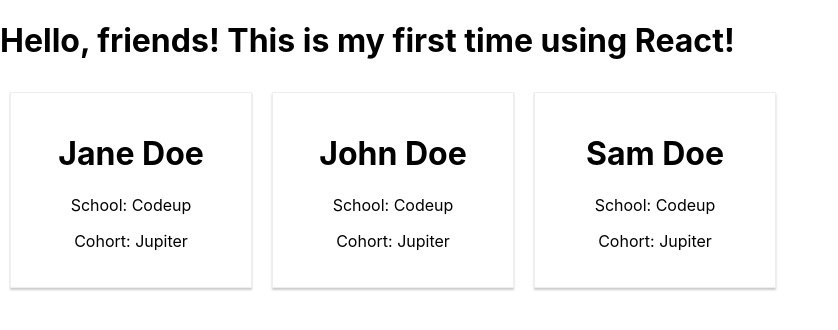
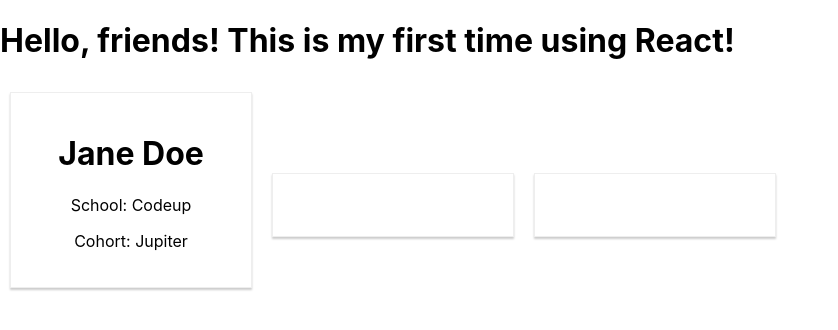
Before and after one commit to elviravaladez/react-repository, a React (Create React App) app: page / in a window 1280 px wide. Shown: the top 330 px of the page, without its empty margins (0-838 px from the left). Built offline with nearby package versions, Linux system fonts and the light colour scheme.

Commit message:
practice: with props to practice dynamic components for header and paragraphs

```diff
--- a/src/App.js
+++ b/src/App.js
@@ -1,6 +1,8 @@
 import './App.css';
 
-function App() {
+function App(props) {
+    //JSX
+    //Babel allows us to use this special syntax that looks like HTML, but it isn't
     return (
         <div>
             <h1>Hello, friends! This is my first time using React!</h1>
@@ -12,15 +14,13 @@ function App() {
             </div>
 
             <div className="person">
-                <h1>John Doe</h1>
-                <p>School: Codeup</p>
-                <p>Cohort: Jupiter</p>
+                <h1>{props.name}</h1>
+                <p>{props.age}</p>
             </div>
 
             <div className="person">
-                <h1>Sam Doe</h1>
-                <p>School: Codeup</p>
-                <p>Cohort: Jupiter</p>
+                <h1>{props.name}</h1>
+                <p>{props.age}</p>
             </div>
         </div>
     );
```
